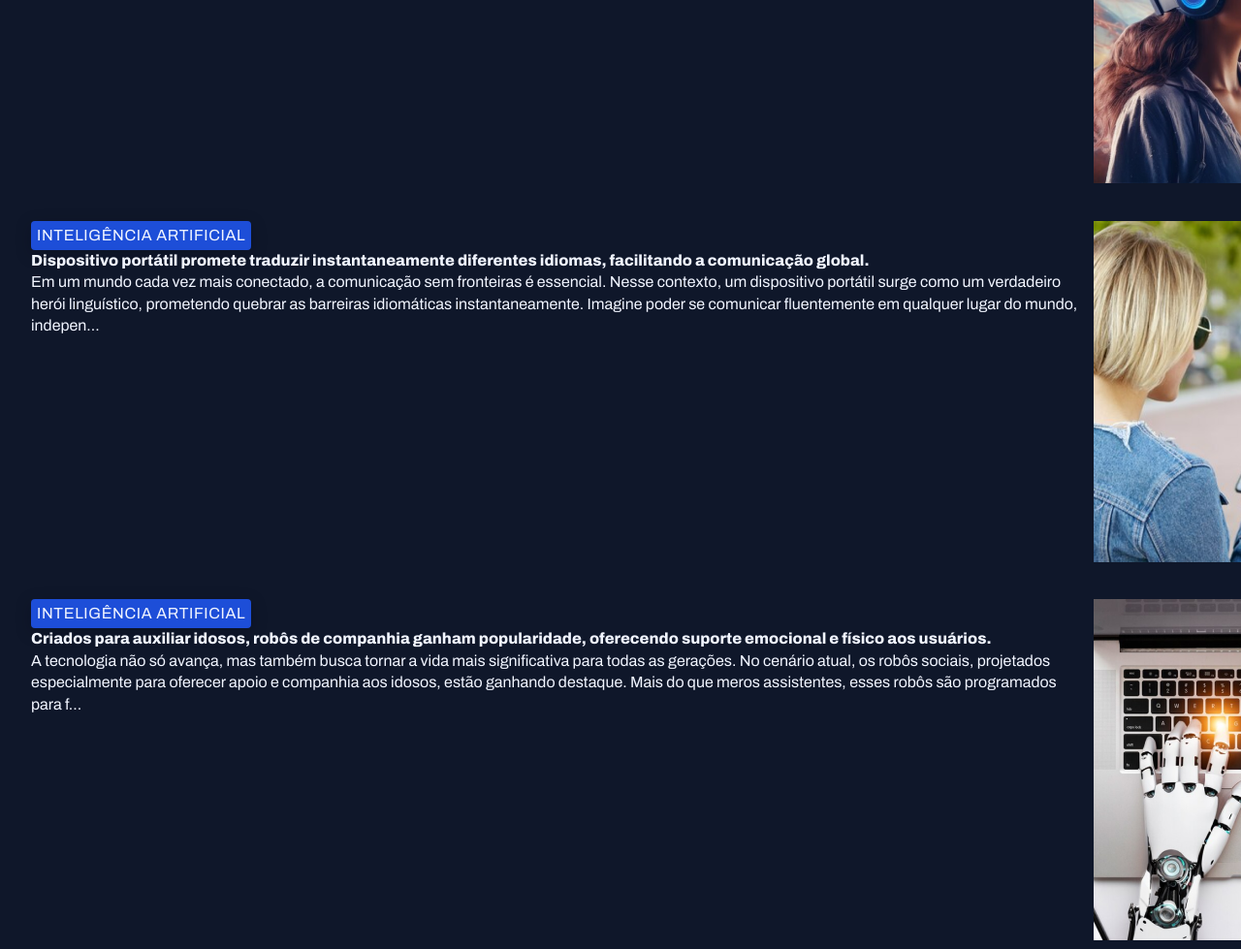
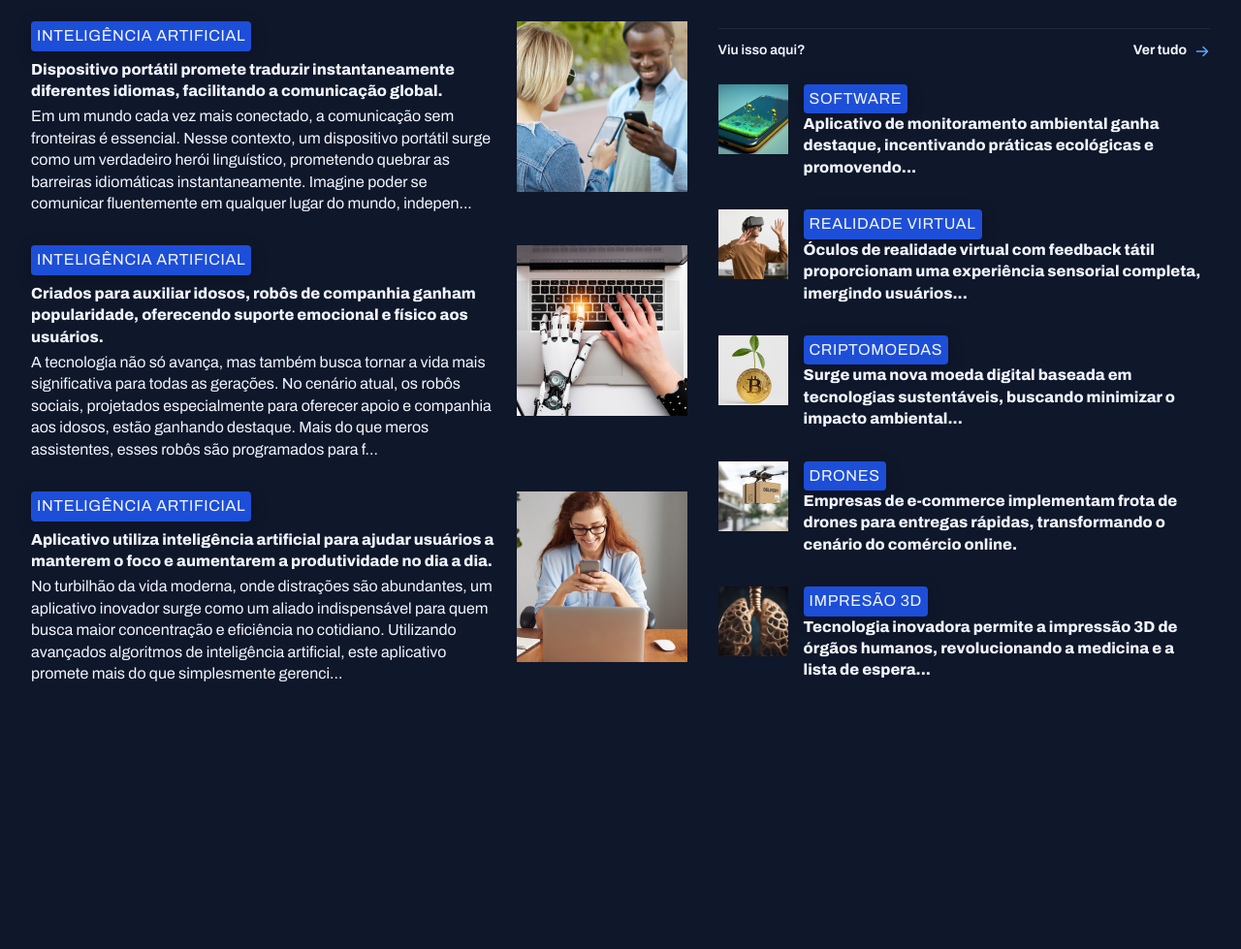
Before and after one commit to codevdu/news-portal, a plain HTML site: page index.html in a window 1280 px wide. Shown: the part 1404-2383 px from the top of the page at 97% size. After the commit the page ends 2110 px from the top, so only its background shows below. Drawn offline with Linux system fonts and the light colour scheme.

Commit message:
feat: styling sections

```diff
--- a/index.html
+++ b/index.html
@@ -190,7 +190,7 @@
             </div>
         </section>
 
-        <div>
+        <aside>
             <div id="ads">
                 <img src="assets/Ads.png" alt="">
             </div>
@@ -211,7 +211,7 @@
                         </div>
                         <div>
                             <span class="content-tag">Software</span>
-                            <h3 class="text-xl">Aplicativo de monitoramento ambiental ganha destaque, incentivando práticas ecológicas e promovendo a conscientização.</h3>
+                            <h3 class="text-xl">Aplicativo de monitoramento ambiental ganha destaque, incentivando práticas ecológicas e promovendo...</h3>
                         </div>
                     </article>
                     <article class="grid grid-flow-cols gap-16">
@@ -220,7 +220,7 @@
                         </div>
                         <div>
                             <span class="content-tag">Realidade virtual</span>
-                            <h3 class="text-xl">Óculos de realidade virtual com feedback tátil proporcionam uma experiência sensorial completa, imergindo usuários em ambientes digitais.</h3>
+                            <h3 class="text-xl">Óculos de realidade virtual com feedback tátil proporcionam uma experiência sensorial completa, imergindo usuários...</h3>
                         </div>
                     </article>
                     <article class="grid grid-flow-cols gap-16">
@@ -229,7 +229,7 @@
                         </div>
                         <div>
                             <span class="content-tag">criptomoedas</span>
-                            <h3 class="text-xl">Surge uma nova moeda digital baseada em tecnologias sustentáveis, buscando minimizar o impacto ambiental associado à mineração de criptomoedas.</h3>
+                            <h3 class="text-xl">Surge uma nova moeda digital baseada em tecnologias sustentáveis, buscando minimizar o impacto ambiental...</h3>
                         </div>
                     </article>
                     <article class="grid grid-flow-cols gap-16">
@@ -247,12 +247,12 @@
                         </div>
                         <div>
                             <span class="content-tag">Impresão 3d</span>
-                            <h3 class="text-xl">Tecnologia inovadora permite a impressão 3D de órgãos humanos, revolucionando a medicina e a lista de espera por transplantes.</h3>
+                            <h3 class="text-xl">Tecnologia inovadora permite a impressão 3D de órgãos humanos, revolucionando a medicina e a lista de espera...</h3>
                         </div>
                     </article>
                 </div>
             </section>
-        </div>
+        </aside>
     </main>
 </body>
 </html>
--- a/styles/global.css
+++ b/styles/global.css
@@ -52,7 +52,15 @@ img {
 
 main {
     margin-top: 40px;
-    gap: 80px;
+    row-gap: 80px;
+    column-gap: 32px;
+
+    grid-template-columns: 2fr 1.5fr;
+
+    grid-template-areas:
+    "featured featured"
+    "weekly weekly"
+    "ai aside";
 }
 
 .content-tag {
--- a/styles/section.css
+++ b/styles/section.css
@@ -28,6 +28,7 @@ section header {
 }
 
 #featured {
+    grid-area: featured;
     img {
         height: 100%;
         width: 100%;
@@ -63,7 +64,7 @@ section header {
 }
 
 #weekly {
-
+    grid-area: weekly;
     &>div {
         grid-template-columns: repeat(4, 350px);
         justify-content: space-between;
@@ -87,3 +88,30 @@ section header {
         }
     }
 }
+
+#ai {
+    grid: area;
+    img {
+        width: 176px;
+        aspect-ratio: 1/1;
+        object-fit: cover;
+    }
+
+    h3 {
+        margin-block: 8px 4px;
+    }
+}
+
+aside {
+    grid-area: aside;
+}
+
+#more {
+    margin-top: 32px;
+
+    img {
+        width: 72px;
+        aspect-ratio: 1/1;
+        object-fit: cover;
+    }
+}
```
